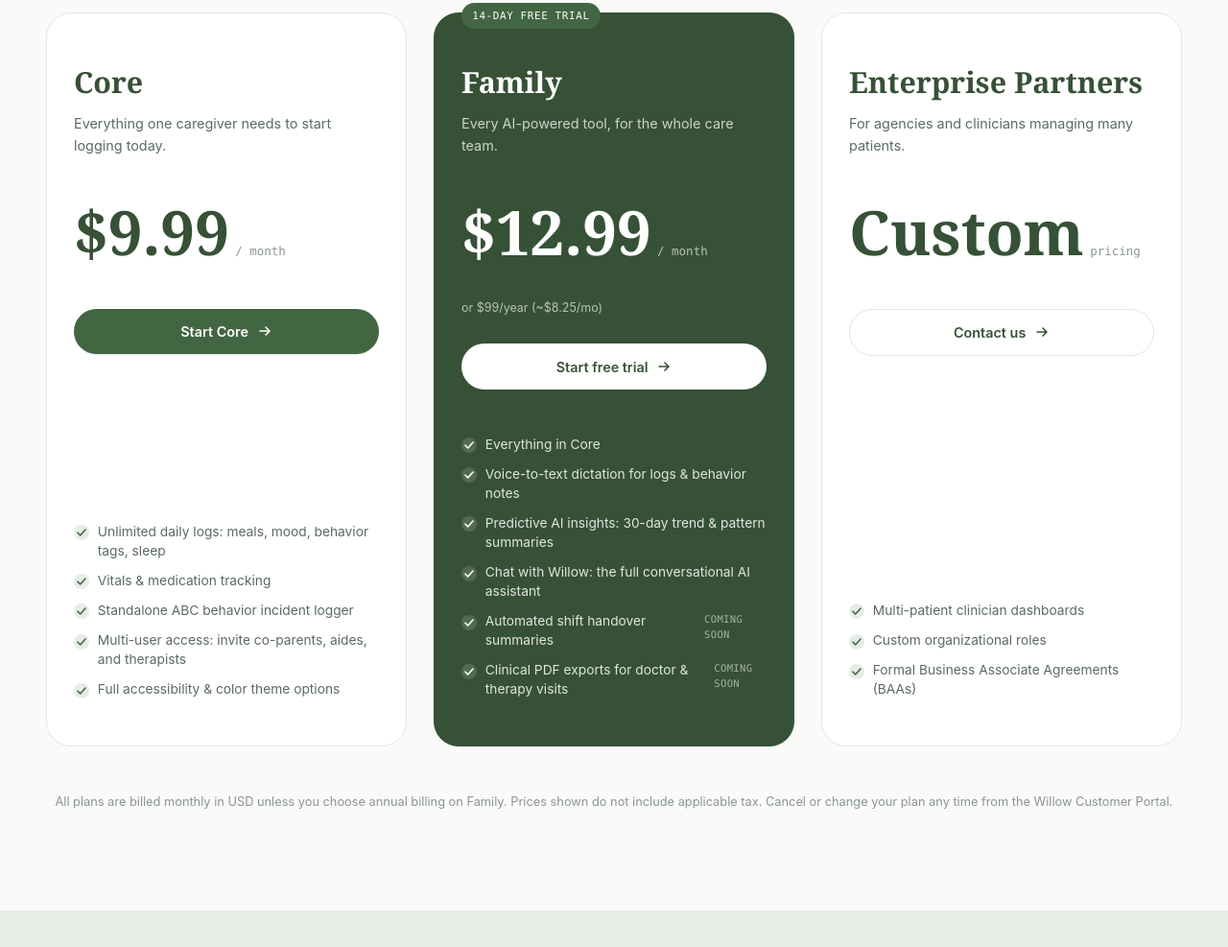
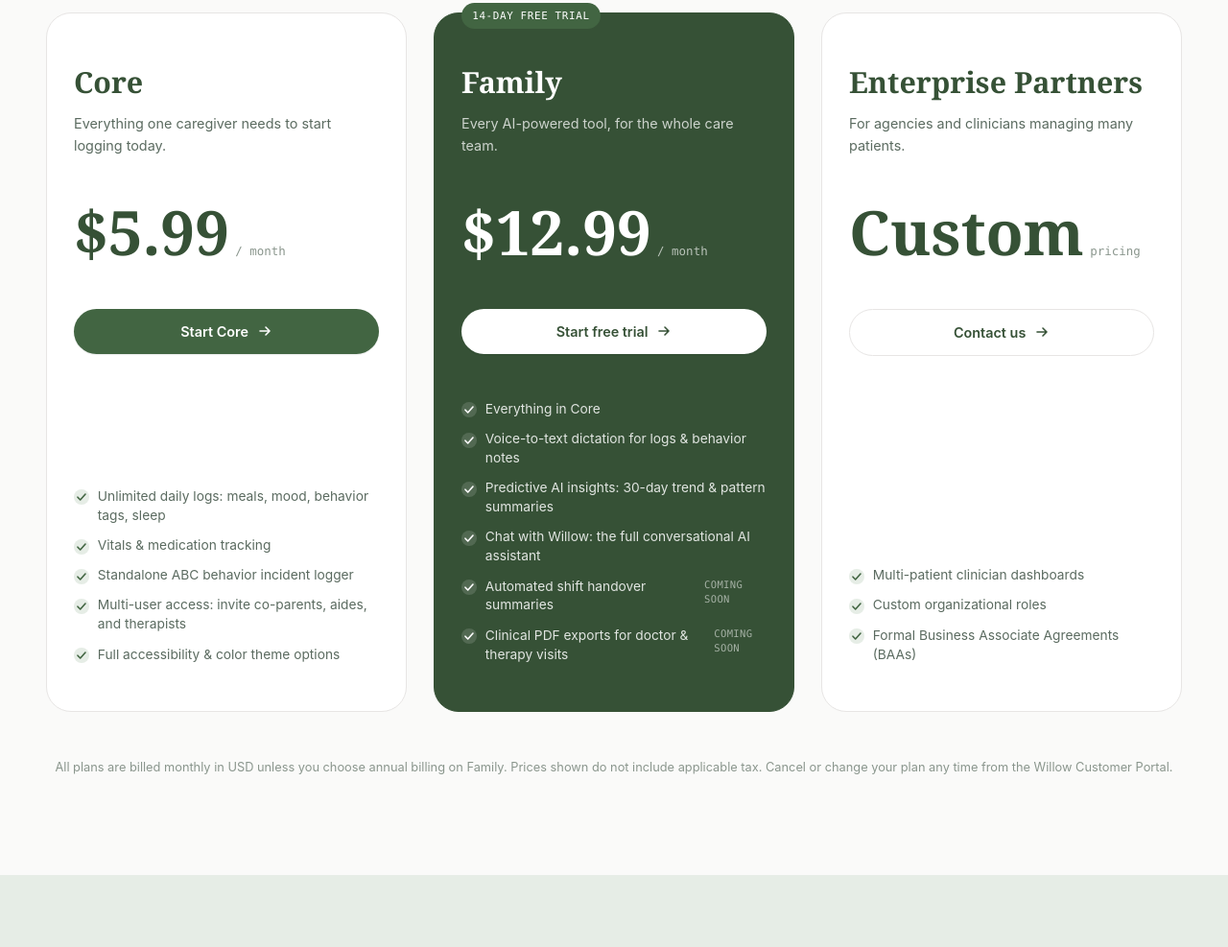
Before and after one commit to Willow-Care/glade, a plain HTML site: page Willow Care/willow/pricing.html in a window 1280 px wide. Shown: the part 791-1778 px from the top of the page at 96% size. Drawn offline with Linux system fonts and the light colour scheme; a web font is replaced by a local one.

Commit message:
updated pricing.

```diff
--- a/Willow Care/willow/pricing.html
+++ b/Willow Care/willow/pricing.html
@@ -88,7 +88,7 @@
             <p class="price-desc">Everything one caregiver needs to start logging today.</p>
           </div>
           <div class="price-amount">
-            <span class="amount-num">$9.99</span>
+            <span class="amount-num">$5.99</span>
             <span class="amount-period">/ month</span>
           </div>
           <button class="btn btn-primary price-cta" type="button" data-plan="core" data-checkout-link="">
@@ -115,7 +115,6 @@
             <span class="amount-num">$12.99</span>
             <span class="amount-period">/ month</span>
           </div>
-          <p class="amount-annual">or $99/year (~$8.25/mo)</p>
           <button class="btn btn-primary price-cta" type="button" data-plan="premium" data-checkout-link="">
             Start free trial
             <svg viewBox="0 0 16 16" fill="none" aria-hidden="true"><path d="M3 8H13M13 8L9 4M13 8L9 12" stroke="currentColor" stroke-width="1.6" stroke-linecap="round" stroke-linejoin="round"/></svg>
```
